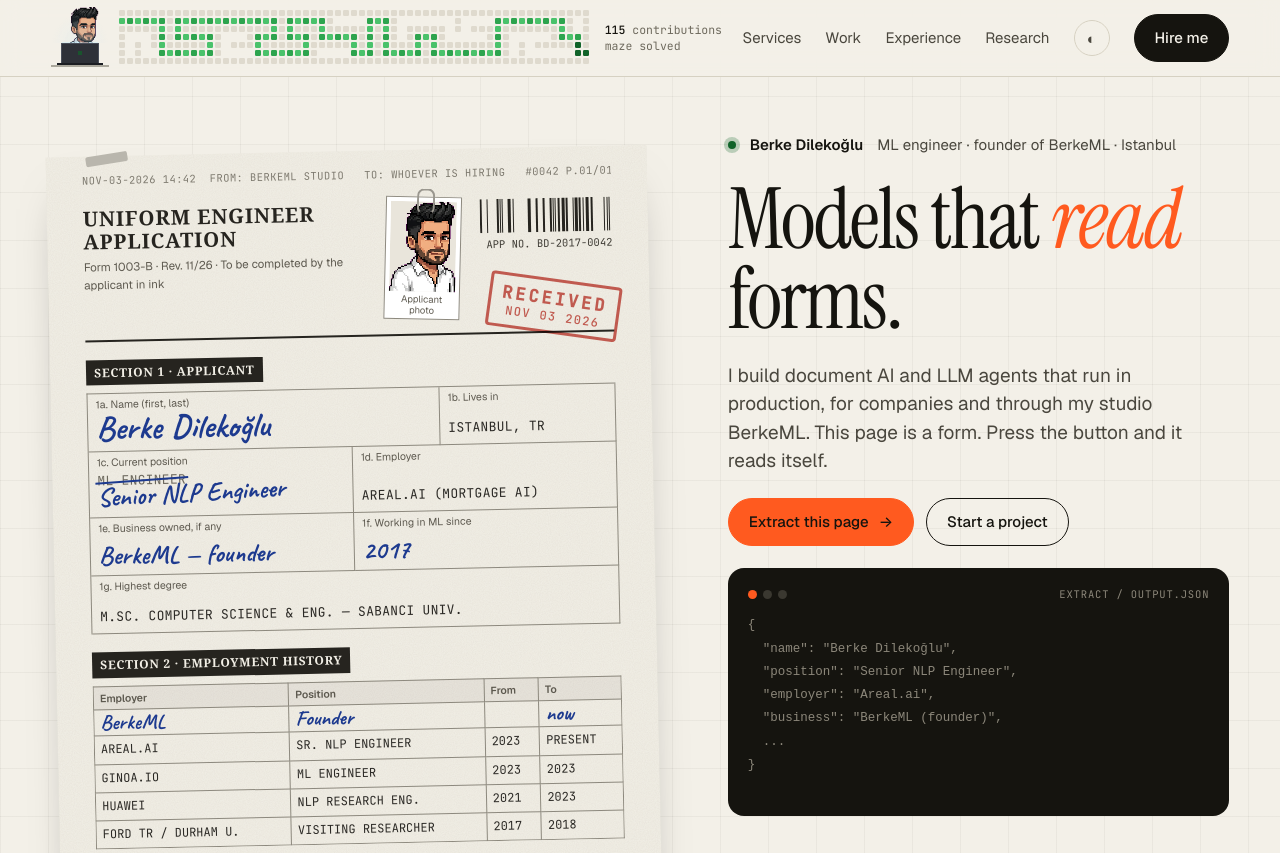
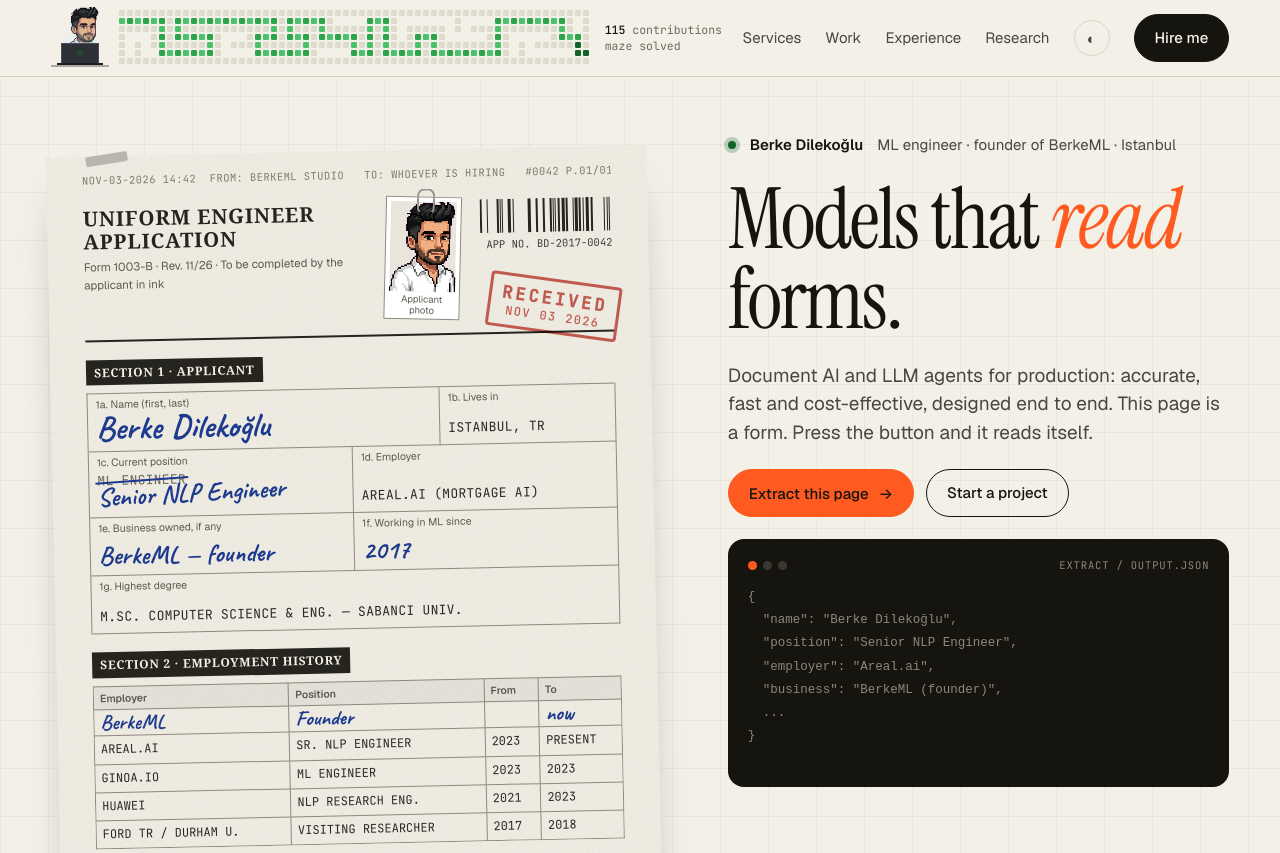
Before and after one commit to berkedilekoglu/berkeml, a plain HTML site: page index.html in a window 1280 px wide. Shown: the top 853 px of the page. Drawn offline with nearby package versions, Linux system fonts and the light colour scheme; animation ran at ten frames a second.

Commit message:
Homepage: sharper hero intro
Co-Authored-By: Claude Opus 5.5 <noreply@anthropic.com>

```diff
--- a/index.html
+++ b/index.html
@@ -466,7 +466,7 @@ footer a { text-decoration: none; }
       <div class="readout">
         <p class="who rise"><span class="dot" aria-hidden="true"></span><b>Berke Dilekoğlu</b> ML engineer · founder of BerkeML · Istanbul</p>
         <h1 class="rise">Models that <em>read</em> forms.</h1>
-        <p class="lede rise">I build document AI and LLM agents that run in production, for companies and through my studio BerkeML. This page is a form. Press the button and it reads itself.</p>
+        <p class="lede rise">Document AI and LLM agents for production: accurate, fast and cost-effective, designed end to end. This page is a form. Press the button and it reads itself.</p>
         <div class="actions rise">
           <button class="btn accent" id="extract" type="button">Extract this page <span class="arr" aria-hidden="true">→</span></button>
           <a class="btn ghost" href="#contact">Start a project</a>
```
